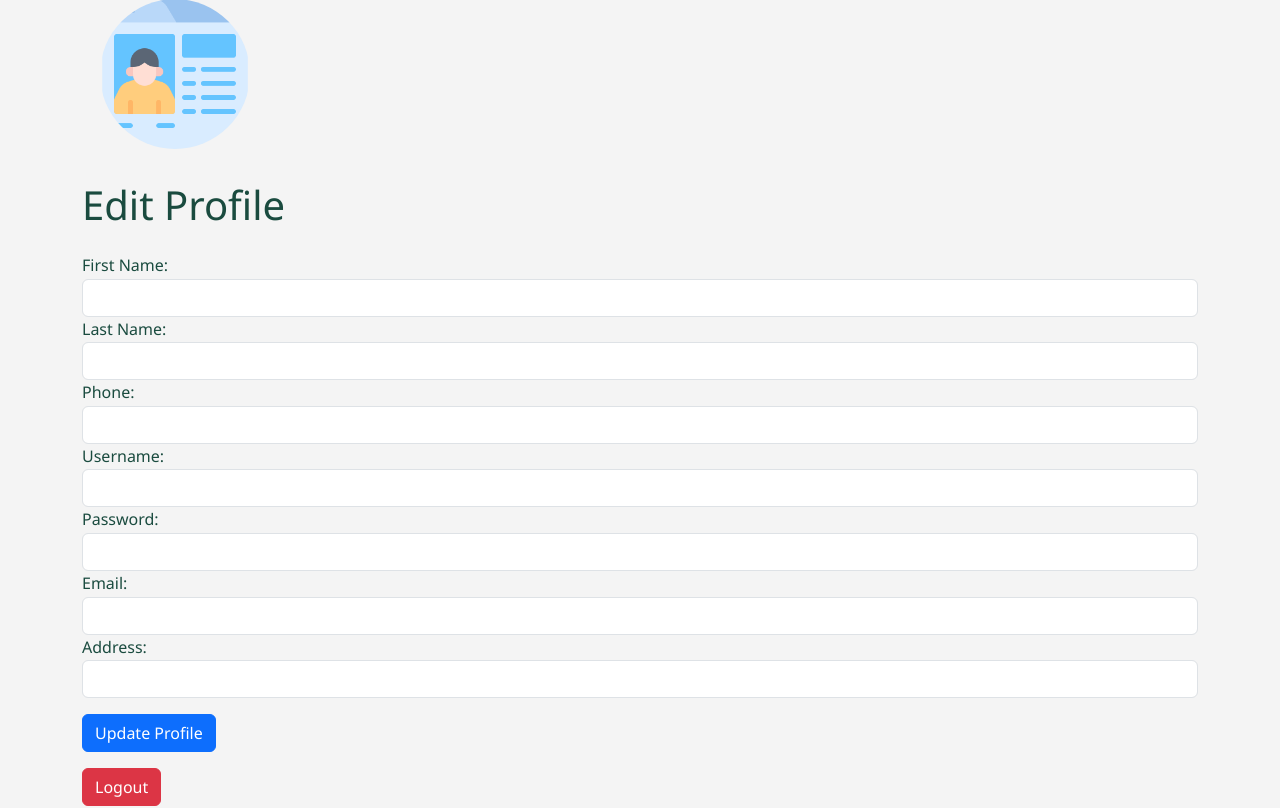
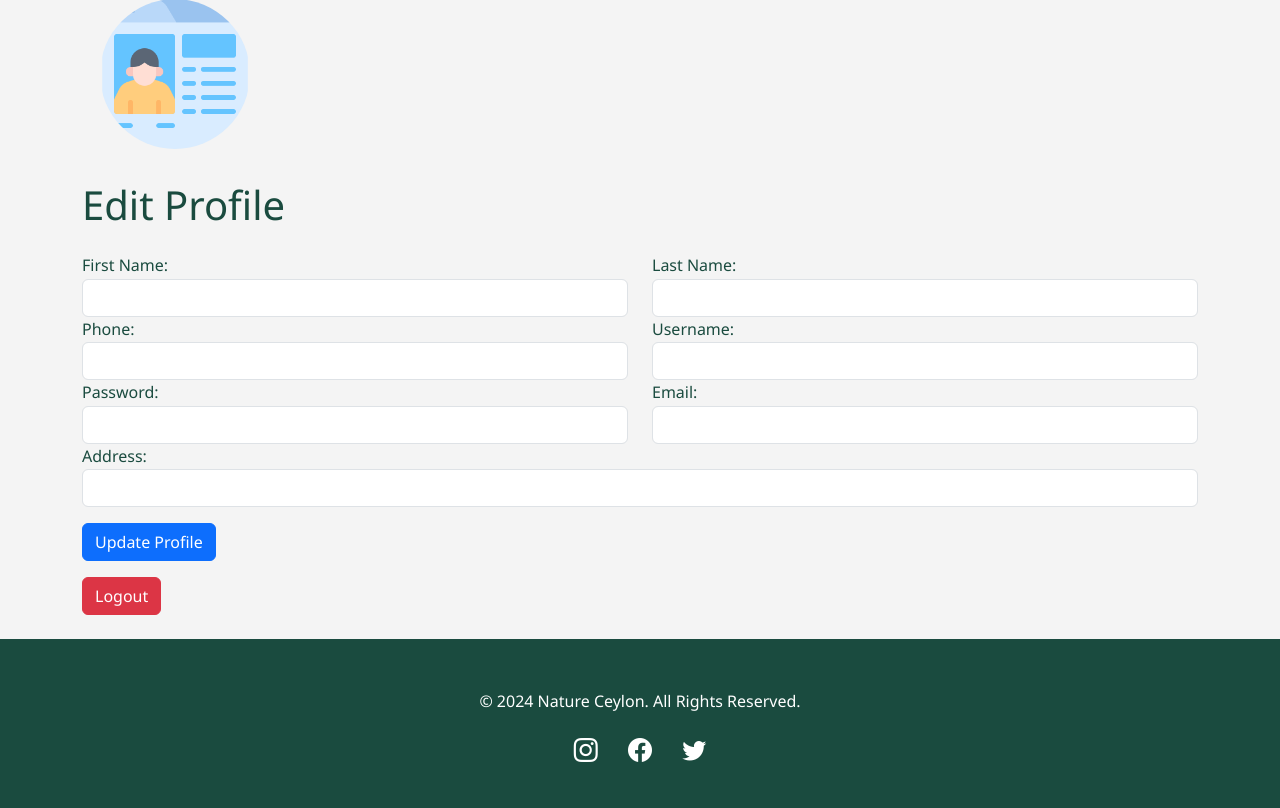
Before and after one commit to Malinda01/Nature_Ceylon, a PHP site: page /profile.php in a window 1280 px wide. Shown: the part 107-915 px from the top of the page. Run offline with PHP 8.4, Linux system fonts and the light colour scheme; the visitor is signed in with stand-in values (Sample User, id 1); data that the repository does not hold is empty; some libraries are stand-ins or nearby versions.

Commit message:
Update profile.php

```diff
--- a/attama eka kisandu/profile.php
+++ b/attama eka kisandu/profile.php
@@ -68,29 +68,47 @@ $user = mysqli_fetch_assoc($result);
 <div class="container mt-2">
     <h1 class="mb-4">Edit Profile</h1>
     <form action="profile.php" method="post">
+        <div class="row">
+            <div class="col-md-6">
                 <div class="form-group">
                     <label for="fname">First Name:</label>
                     <input type="text" class="form-control" id="fname" name="fname" value="<?php echo $user['FName']; ?>" required>
                 </div>
+            </div>
+            <div class="col-md-6">
                 <div class="form-group">
                     <label for="lname">Last Name:</label>
                     <input type="text" class="form-control" id="lname" name="lname" value="<?php echo $user['LName']; ?>" required>
                 </div>
+            </div>
+        </div>
+        <div class="row">
+            <div class="col-md-6">
                 <div class="form-group">
                     <label for="phone">Phone:</label>
                     <input type="text" class="form-control" id="phone" name="phone" value="<?php echo $user['Phone']; ?>" required>
                 </div>
+            </div>
+            <div class="col-md-6">
                 <div class="form-group">
                     <label for="username">Username:</label>
                     <input type="text" class="form-control" id="username" name="username" value="<?php echo $user['Username']; ?>" required>
                 </div>
+            </div>
+        </div>
+        <div class="row">
+            <div class="col-md-6">
                 <div class="form-group">
                     <label for="password">Password:</label>
                     <input type="password" class="form-control" id="password" name="Password" required>
                 </div>
+            </div>
+            <div class="col-md-6">
                 <div class="form-group">
                     <label for="email">Email:</label>
                     <input type="email" class="form-control" id="email" name="email" value="<?php echo $user['E_Mail']; ?>" required>
+                </div>
+            </div>
         </div>
         <div class="form-group">
             <label for="address">Address:</label>
@@ -101,7 +119,10 @@ $user = mysqli_fetch_assoc($result);
     <form action="logout.php" method="post" class="mt-3 mb-4">
         <button type="submit" class="btn btn-danger">Logout</button>
     </form>
+
     </div>
+</div>
+
     <script src="https://code.jquery.com/jquery-3.5.1.slim.min.js"></script>
     <script src="https://cdn.jsdelivr.net/npm/@popperjs/core@2.5.4/dist/umd/popper.min.js"></script>
     <script src="https://stackpath.bootstrapcdn.com/bootstrap/4.5.2/js/bootstrap.min.js"></script>
```
Lines whose indentation alone changed are shown as unchanged.
